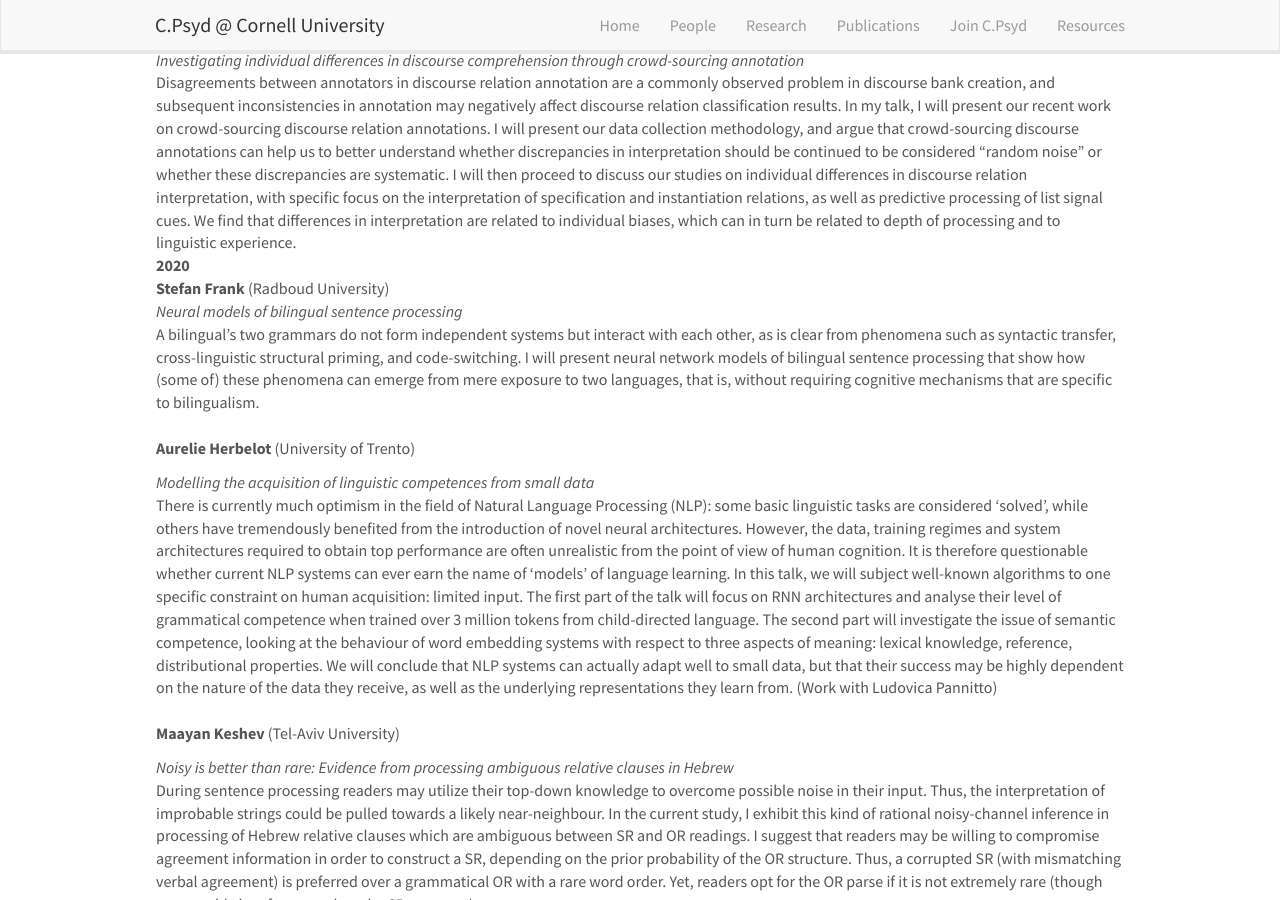
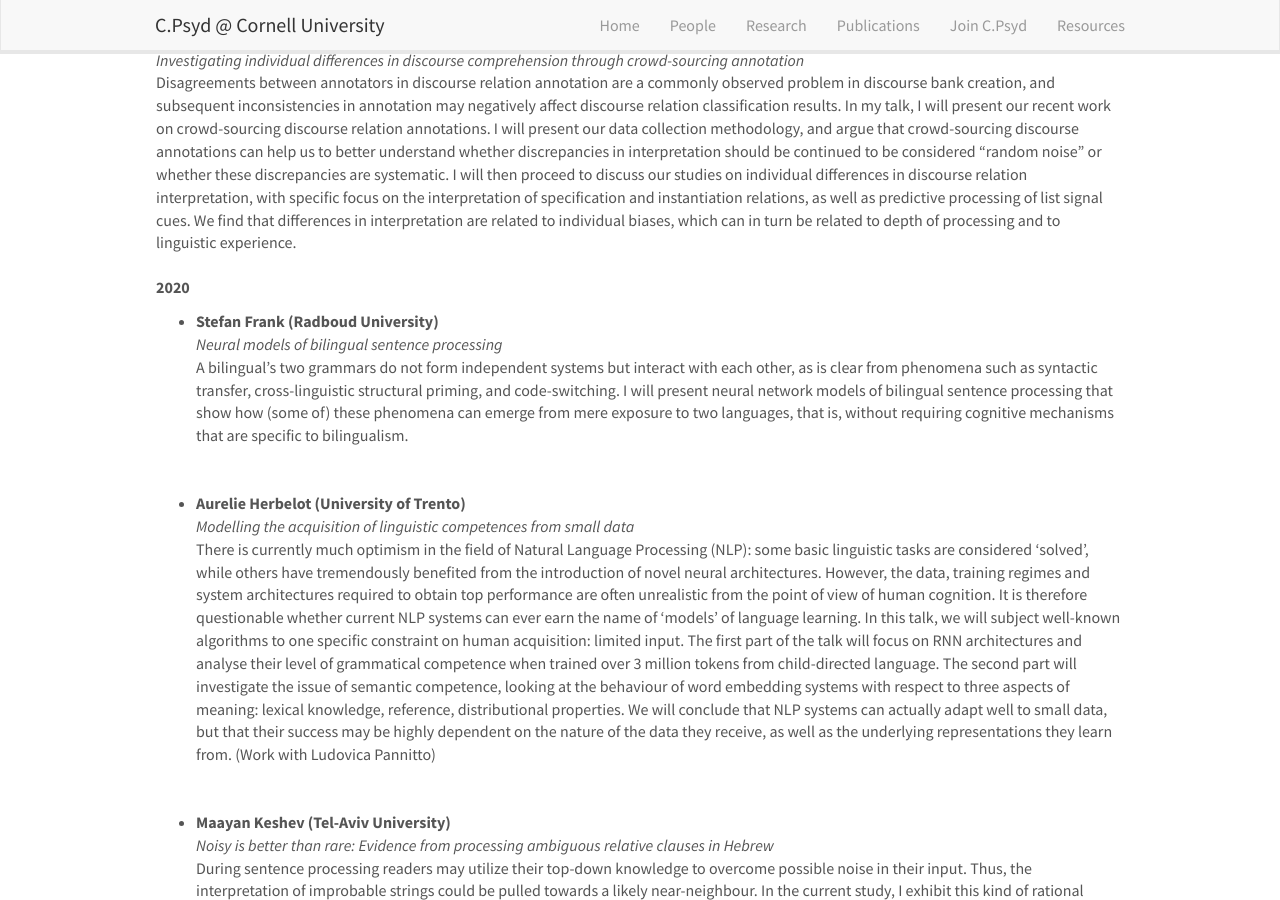
Before and after one commit to C-Psyd/c-psyd.github.io, a Jekyll site: the page built from _pages/schedule.md, in a window 1280 px wide and 900 px high, scrolled down 1934 px. Built offline with Jekyll 4.4.1, drawn with Linux system fonts in a browser that asks for light colours; nearby versions of some CDN libraries.

```diff
--- a/_pages/schedule.md
+++ b/_pages/schedule.md
@@ -47,14 +47,14 @@ First we set up a framework to generate grammatical variants corresponding to se
 : Disagreements between annotators in discourse relation annotation are a commonly observed problem in discourse bank creation, and subsequent inconsistencies in annotation may negatively affect discourse relation classification results. In my talk, I will present our recent work on crowd-sourcing discourse relation annotations. I will present our data collection methodology, and argue that crowd-sourcing discourse annotations can help us to better understand whether discrepancies in interpretation should be continued to be considered "random noise" or whether these discrepancies are systematic. I will then proceed to discuss our studies on individual differences in discourse relation interpretation, with specific focus on the interpretation of specification and instantiation relations, as well as predictive processing of list signal cues. We find that differences in interpretation are related to individual biases, which can in turn be related to depth of processing and to linguistic experience.
 
 **2020**
-: **Stefan Frank** (Radboud University)
+* **Stefan Frank** (Radboud University)
 : _Neural models of bilingual sentence processing_
 : A bilingual's two grammars do not form independent systems but interact with each other, as is clear from phenomena such as syntactic transfer, cross-linguistic structural priming, and code-switching. I will present neural network models of bilingual sentence processing that show how (some of) these phenomena can emerge from mere exposure to two languages, that is, without requiring cognitive mechanisms that are specific to bilingualism.  <br><br>
 
-: **Aurelie Herbelot** (University of Trento)
+* **Aurelie Herbelot** (University of Trento)
 : _Modelling the acquisition of linguistic competences from small data_
 : There is currently much optimism in the field of Natural Language Processing (NLP): some basic linguistic tasks are considered 'solved', while others have tremendously benefited from the introduction of novel neural architectures. However, the data, training regimes and system architectures required to obtain top performance are often unrealistic from the point of view of human cognition. It is therefore questionable whether current NLP systems can ever earn the name of 'models' of language learning. In this talk, we will subject well-known algorithms to one specific constraint on human acquisition: limited input. The first part of the talk will focus on RNN architectures and analyse their level of grammatical competence when trained over 3 million tokens from child-directed language. The second part will investigate the issue of semantic competence, looking at the behaviour of word embedding systems with respect to three aspects of meaning: lexical knowledge, reference, distributional properties. We will conclude that NLP systems can actually adapt well to small data, but that their success may be highly dependent on the nature of the data they receive, as well as the underlying representations they learn from. (Work with Ludovica Pannitto)  <br><br>
 
-: **Maayan Keshev** (Tel-Aviv University)
+* **Maayan Keshev** (Tel-Aviv University)
 : _Noisy is better than rare: Evidence from processing ambiguous relative clauses in Hebrew_
 : During sentence processing readers may utilize their top-down knowledge to overcome possible noise in their input. Thus, the interpretation of improbable strings could be pulled towards a likely near-neighbour. In the current study, I exhibit this kind of rational noisy-channel inference in processing of Hebrew relative clauses which are ambiguous between SR and OR readings. I suggest that readers may be willing to compromise agreement information in order to construct a SR, depending on the prior probability of the OR structure. Thus, a corrupted SR (with mismatching verbal agreement) is preferred over a grammatical OR with a rare word order. Yet, readers opt for the OR parse if it is not extremely rare (though presumably less frequent than the SR structure).
```
